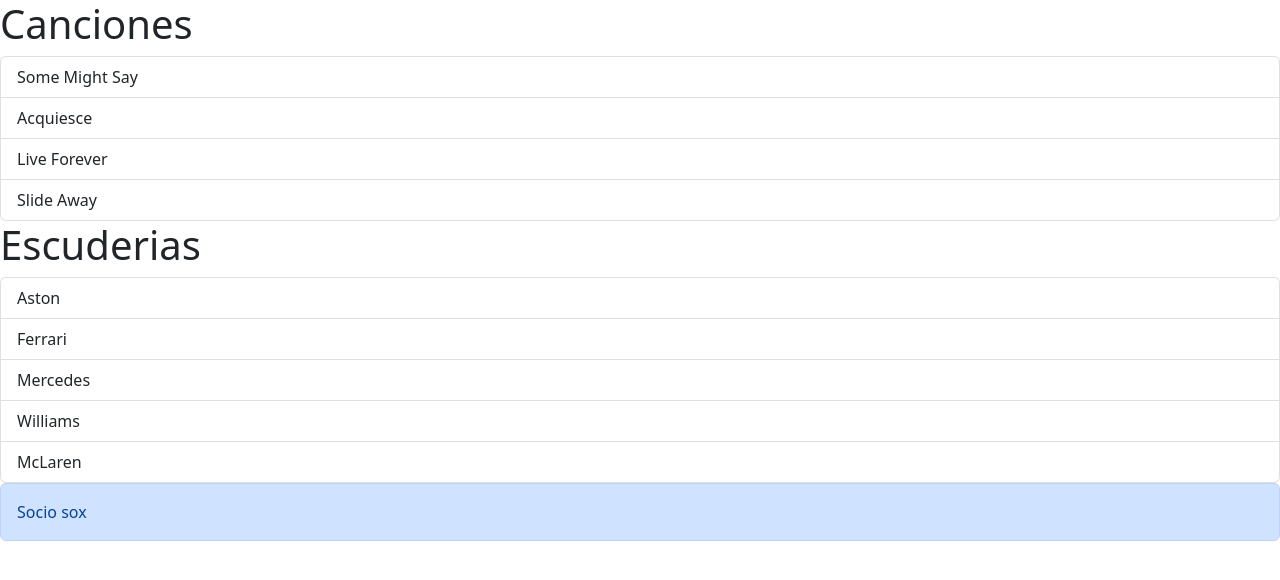
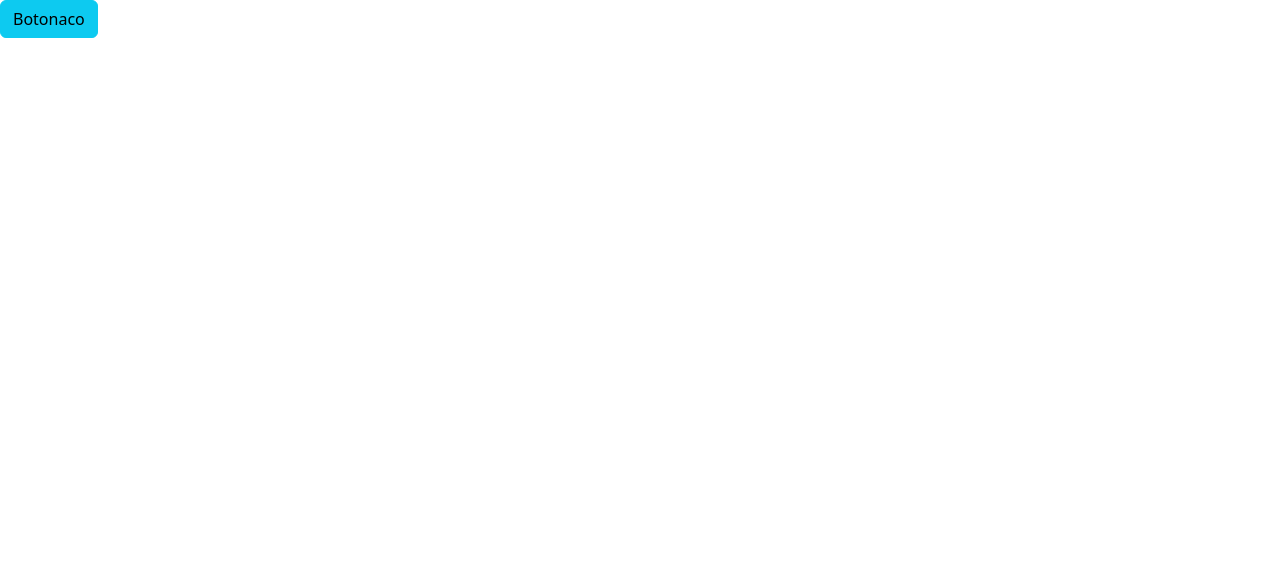
Before and after one commit to tcl99/frontEndPolaflix, a React (Vite) app: page / in a window 1280 px wide. Shown: the top 580 px of the page. Built offline with nearby package versions, Linux system fonts and the light colour scheme.

Commit message:
Fin Tutorial

```diff
--- a/src/App.tsx
+++ b/src/App.tsx
@@ -1,29 +1,40 @@
+import { useState } from "react";
 import Alert from "./components/Alert";
+import Boton from "./components/Boton";
 import GrupoLista from "./components/GrupoLista";
 
 function App() {
   let oasis = ["Some Might Say", "Acquiesce", "Live Forever", "Slide Away"];
   let f1 = ["Aston", "Ferrari", "Mercedes", "Williams", "McLaren"];
 
+  const [showAlert, setShowAlert] = useState(false);
+
   const handleSelectItem = (item: string) => {
     console.log(item);
   };
 
+  const handleOnButtonCliked = () => {
+    console.log("Buenas");
+  };
+
   return (
     <>
-      <GrupoLista
-        items={oasis}
-        heading="Canciones"
-        onSelectItem={handleSelectItem}
-      />
-      <GrupoLista
-        items={f1}
-        heading="Escuderias"
-        onSelectItem={handleSelectItem}
-      />
-      <Alert>
-        Socio <span>sox</span>
-      </Alert>
+      {showAlert && (
+        <Alert
+          onClose={() => {
+            setShowAlert(false);
+          }}
+        >
+          Socio
+        </Alert>
+      )}
+      <Boton
+        onClick={() => {
+          setShowAlert(true);
+        }}
+      >
+        Botonaco
+      </Boton>
     </>
   );
   //Control-d
--- a/src/components/Alert.tsx
+++ b/src/components/Alert.tsx
@@ -1,11 +1,29 @@
-import React, { ReactNode } from "react";
+import { ReactNode, useState } from "react";
 
 interface Props {
   children: ReactNode;
+  //Notifica al padre que se esconde
+  onClose: () => void;
 }
+
 //rafce para hacerlo automatico
-const Alert = ({ children }: Props) => {
-  return <div className="alert alert-primary">{children}</div>;
+const Alert = ({ children, onClose }: Props) => {
+  return (
+    <>
+      <div className={"alert alert-primary alert-dismissible "}>
+        <strong>Holy guacamole!</strong> You should check in on some of those
+        fields below.
+        <button
+          onClick={() => {
+            onClose();
+          }}
+          //onClick={onClose}
+          className="btn-close"
+          data-dismiss="alert"
+        ></button>
+      </div>
+    </>
+  );
 };
 
 export default Alert;
--- /dev/null
+++ b/src/components/Boton.tsx
@@ -0,0 +1,19 @@
+import { Children } from "react";
+
+interface Props {
+  children: string;
+  color?: "info" | "success"; //? la hace opcional
+  //esto es para hacer que la variable solo pueda tomar los valores inficados
+  //Y asi nos salten los errores de compilacion
+  onClick: () => void;
+}
+
+const Boton = ({ children, onClick, color = "info" }: Props) => {
+  return (
+    <button onClick={onClick} className={"btn btn-" + color}>
+      {children}
+    </button>
+  );
+};
+
+export default Boton;
```
Also changed, not shown: src/Mensaje.tsx (deleted, +0 -14 lines), src/components/GrupoLista.tsx (+8 -1 lines).
